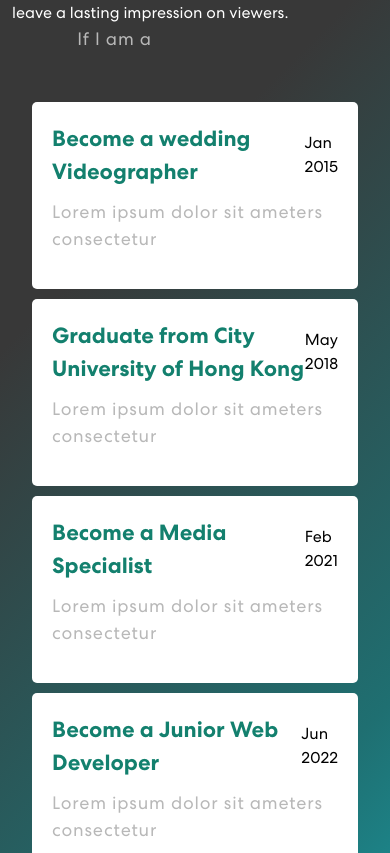
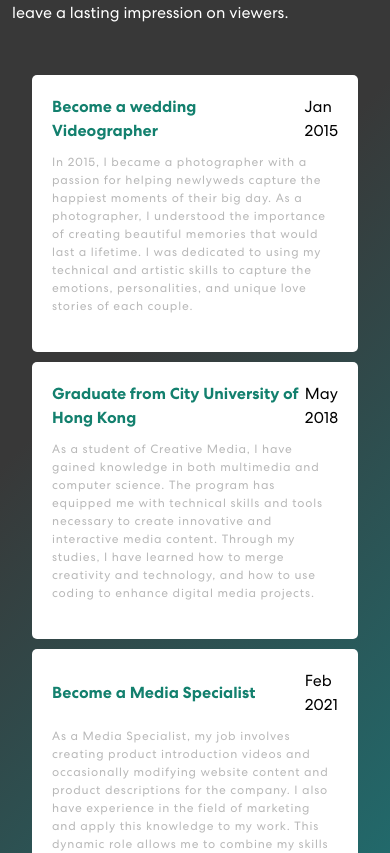
Before and after one commit to MinusCK/my-portfolio, a React (Create React App) app: page / in a window 390 px wide. Shown: the part 1000-1853 px from the top of the page. Built offline with nearby package versions, Linux system fonts and the light colour scheme; a web font is replaced by a local one.

Commit message:
update text

```diff
--- a/public/index.html
+++ b/public/index.html
@@ -24,7 +24,7 @@
       work correctly both with client-side routing and a non-root public URL.
       Learn how to configure a non-root public URL by running `npm run build`.
     -->
-    <title>React App</title>
+    <title>Minus Portfolio</title>
   </head>
   <body>
     <noscript>You need to enable JavaScript to run this app.</noscript>
--- a/src/App.css
+++ b/src/App.css
@@ -216,6 +216,9 @@ select:focus {
     width: 18px;
     height: 18px;
   }
+  .about-me .title {
+    font-size: 22px;
+  }
 }
 
 @media (max-width: 1368px) {
@@ -281,6 +284,9 @@ select:focus {
   .skill-bx {
     margin-top: -35px;
   }
+  .about-me .title {
+    font-size: 22px;
+  }
 }
 
 @media (max-width: 1199px) {
@@ -315,6 +321,9 @@ select:focus {
     width: 90%;
     margin-left: auto;
     display: block;
+  }
+  .about-me .title {
+    font-size: 22px;
   }
 }
 
@@ -352,6 +361,9 @@ select:focus {
   }
   .banner p {
     width: 100%;
+  }
+  .about-me .title {
+    font-size: 22px;
   }
 }
 
@@ -393,6 +405,9 @@ select:focus {
   }
   .footer {
     padding: 0 0 28px 0;
+  }
+  .about-me .title {
+    font-size: 22px;
   }
 }
 
@@ -537,6 +552,13 @@ select:focus {
   .about-me .row-1 section .icon {
     left: -60px;
   }
+  .about-me .title {
+    font-size: 16px;
+  }
+
+  .about-me .time-line-p {
+    font-size: 12px;
+  }
 }
 
 @media (max-width: 440px) {
--- a/src/component/aboutme.css
+++ b/src/component/aboutme.css
@@ -272,7 +272,7 @@
   justify-content: space-between;
 }
 .row section .details .title {
-  font-size: 22px;
+  /* font-size: 22px; */
   font-weight: 600;
   color: #13806e;
 }
--- a/src/component/aboutme.tsx
+++ b/src/component/aboutme.tsx
@@ -48,7 +48,7 @@ function AboutMe() {
               goal is to create visually stunning and user-friendly websites
               that leave a lasting impression on viewers.
             </div>
-            <p>If I am a</p>
+            {/* <p>If I am a</p> */}
             {/* <Row>
               <Col sm={12} md={12}> */}
             <div className="wrapper">
@@ -73,7 +73,13 @@ function AboutMe() {
                     </span>
                   </div>
                   <p className="time-line-p">
-                    Lorem ipsum dolor sit ameters consectetur
+                    In 2015, I became a photographer with a passion for helping
+                    newlyweds capture the happiest moments of their big day. As
+                    a photographer, I understood the importance of creating
+                    beautiful memories that would last a lifetime. I was
+                    dedicated to using my technical and artistic skills to
+                    capture the emotions, personalities, and unique love stories
+                    of each couple.
                   </p>
                 </section>
               </div>
@@ -93,14 +99,19 @@ function AboutMe() {
                     </span>
                   </div>
                   <p className="time-line-p">
-                    Lorem ipsum dolor sit ameters consectetur
+                    As a student of Creative Media, I have gained knowledge in
+                    both multimedia and computer science. The program has
+                    equipped me with technical skills and tools necessary to
+                    create innovative and interactive media content. Through my
+                    studies, I have learned how to merge creativity and
+                    technology, and how to use coding to enhance digital media
+                    projects.
                   </p>
                 </section>
               </div>
               <div className="row row-1">
                 <section>
                   <i className="icon fas fa-rocket">
-                    {" "}
                     <Soundwave className="timeline-icon-color" />
                   </i>
                   <div className="details">
@@ -111,7 +122,14 @@ function AboutMe() {
                     </span>
                   </div>
                   <p className="time-line-p">
-                    Lorem ipsum dolor sit ameters consectetur
+                    As a Media Specialist, my job involves creating product
+                    introduction videos and occasionally modifying website
+                    content and product descriptions for the company. I also
+                    have experience in the field of marketing and apply this
+                    knowledge to my work. This dynamic role allows me to combine
+                    my skills in media production, web design, and marketing to
+                    effectively communicate the company's message and promote
+                    its products.
                   </p>
                 </section>
               </div>
@@ -127,7 +145,12 @@ function AboutMe() {
                     </span>
                   </div>
                   <p className="time-line-p">
-                    Lorem ipsum dolor sit ameters consectetur
+                    As a web developer, I specialize in building websites using
+                    React.js and creating UI based on the designs of UI/UX
+                    designers. I am skilled in collaboration and communication
+                    with designers to ensure that their vision is accurately
+                    translated into functional and aesthetically pleasing web
+                    pages.
                   </p>
                 </section>
               </div>
```
Also changed, not shown: public/manifest.json, 2 other files (tests, documents, lock files or other folders).
